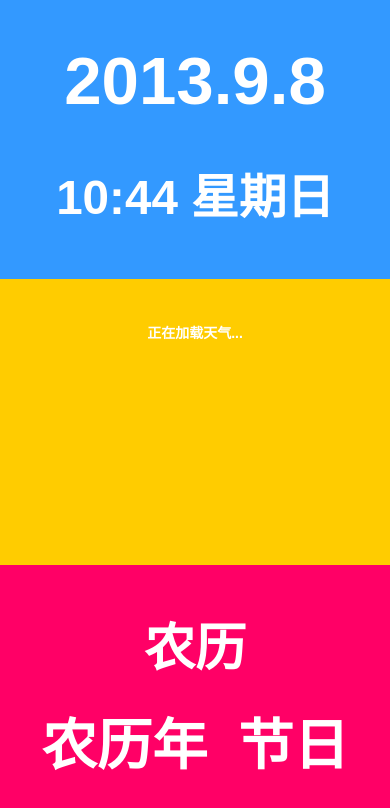
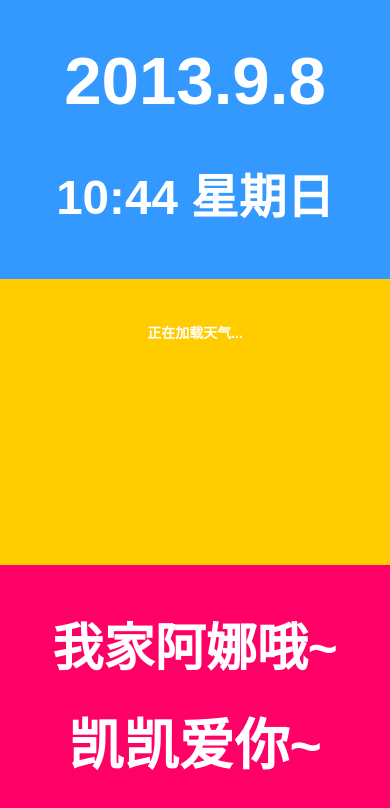
Before and after one commit to octopanda/FayWeather, a plain HTML site: page index.html in a window 390 px wide. Drawn offline with Linux system fonts and the light colour scheme; some packages are replaced by stand-ins of ours.

Commit message:
Add Welcome.

```diff
--- a/index.html
+++ b/index.html
@@ -48,8 +48,8 @@
 </div>
 <div class="section-3">
 	<div id="lunar">
-		<p class="date">农历</p>
-		<p class="year">农历年&nbsp;&nbsp;节日</p>
+		<p class="date">我家阿娜哦~</p>
+		<p class="year">凯凯爱你~</p>
 	</div>
 </div>
 </body>
```
